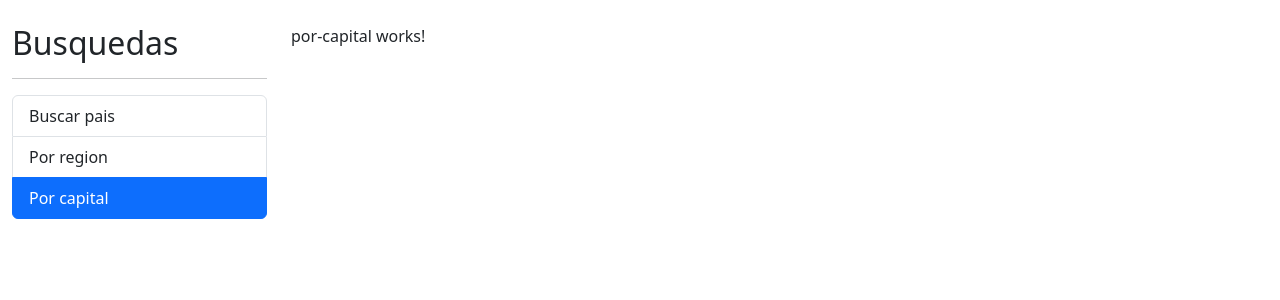
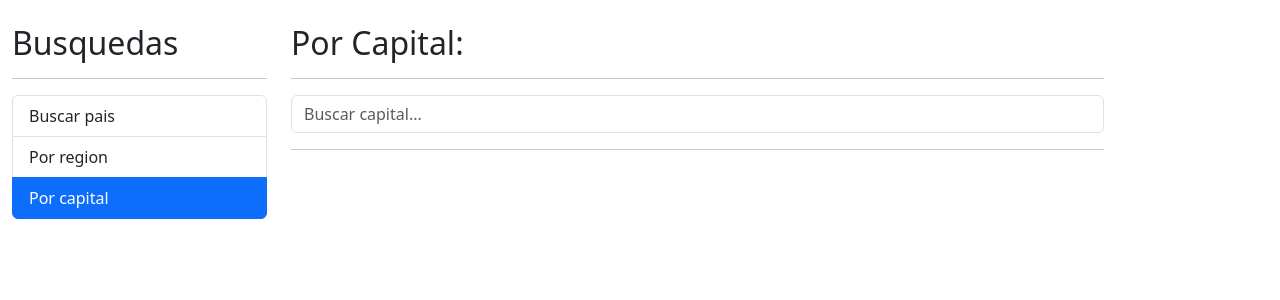
Before and after one commit to HiramZednem/COUNTRIES-APP, an Angular app: page /capital in a window 1280 px wide. Shown: the top 300 px of the page. Built offline with nearby package versions, Linux system fonts and the light colour scheme.

Commit message:
por capital aniadido y placeholder para componente buscar aniadido

```diff
--- a/src/app/pais/components/pais-input/pais-input.component.html
+++ b/src/app/pais/components/pais-input/pais-input.component.html
@@ -3,7 +3,7 @@
     type="text"
     name="termino"
     class="form-control"
-    placeholder="Buscar pais..."
+    placeholder="Buscar {{terminoBuscado}}..."
     [(ngModel)]="termino"
     (input)="teclaPresionada()"
   />
--- a/src/app/pais/components/pais-input/pais-input.component.ts
+++ b/src/app/pais/components/pais-input/pais-input.component.ts
@@ -1,4 +1,4 @@
-import { Component, EventEmitter, Output, OnInit } from '@angular/core';
+import { Component, EventEmitter, Output, OnInit, Input } from '@angular/core';
 import { debounceTime, Subject } from 'rxjs';
 
 @Component({
@@ -10,6 +10,7 @@ export class PaisInputComponent implements OnInit{
   //que estar a la escucha de esta informacion
   @Output() onEnter: EventEmitter<string> = new EventEmitter;
   @Output() onDebounce: EventEmitter<string> = new EventEmitter;
+  @Input() terminoBuscado: string = '';
 
   debouncer: Subject<string> = new Subject();
 
--- a/src/app/pais/components/pais-tabla/pais-tabla.component.html
+++ b/src/app/pais/components/pais-tabla/pais-tabla.component.html
@@ -14,7 +14,7 @@
     <td>
       <img [src]="pais.flags.png" class="small-flag">
     </td>
-    <td>{{pais.name.common}}</td>
+    <td>{{pais.capital}}, {{pais.name.common}}</td>
     <td>{{pais.population | number }}</td>
     <td>
       <a [routerLink]="['/pais',pais.cca2]">Ver...</a>
--- a/src/app/pais/pages/por-capital/por-capital.component.html
+++ b/src/app/pais/pages/por-capital/por-capital.component.html
@@ -1 +1,30 @@
-<p>por-capital works!</p>
+<h2>Por Capital:</h2>
+<hr>
+
+<div class="row">
+  <div class="col">
+    <app-pais-input
+      (onEnter)="buscar( $event )"
+      terminoBuscado="capital"
+    />
+  </div>
+</div>
+
+<hr>
+
+<div
+  *ngIf="hayError"
+  class="alert alert-danger"
+>
+  No se encontro nada con el termino "{{ termino }}"
+</div>
+
+<div
+  *ngIf="paises.length > 0"
+  class="row">
+  <div class="col">
+    <!-- Volvere escribirlo por que se me va, esto se usa para pasar propiedades a componentes hijos,
+    [nombre variable componente hijo]="propiedad que quiero pasar" -->
+    <app-pais-tabla [paises]="paises"/>
+  </div>
+</div>
--- a/src/app/pais/pages/por-capital/por-capital.component.ts
+++ b/src/app/pais/pages/por-capital/por-capital.component.ts
@@ -1,9 +1,29 @@
 import { Component } from '@angular/core';
+import { Country } from '../../interfaces/pais.interface';
+import { PaisService } from '../../services/pais.service';
 
 @Component({
   selector: 'app-por-capital',
   templateUrl: './por-capital.component.html'
 })
 export class PorCapitalComponent {
+  termino: string = '';
+  hayError: boolean = false;
+  paises: Country[] = [];
+
+  constructor( private paisService: PaisService) {}
+  buscar( terminoBusqueda: string ) {
+    this.termino = terminoBusqueda;
+    this.hayError = false;
+
+    this.paisService.buscarCapital(this.termino)
+    .subscribe( (paises) => {
+      this.paises = paises;
+
+    }, (err) => {
+      this.hayError = true;
+      this.paises = [];
+    });
+  }
 
 }
--- a/src/app/pais/pages/por-pais/por-pais.component.html
+++ b/src/app/pais/pages/por-pais/por-pais.component.html
@@ -6,6 +6,7 @@
     <app-pais-input
       (onEnter)="buscar( $event )"
       (onDebounce)="sugerencias( $event )"
+      terminoBuscado="pais"
     />
   </div>
 </div>
--- a/src/app/pais/services/pais.service.ts
+++ b/src/app/pais/services/pais.service.ts
@@ -15,4 +15,9 @@ export class PaisService {
     const url = `${ this.api }/name/${ termino }`;
     return this.httpClient.get<Country[]>( url );
   }
+
+  buscarCapital( termino: string ): Observable<Country[]> {
+    const url = `${ this.api }/capital/${ termino }`;
+    return this.httpClient.get<Country[]>( url );
+  }
 }
```
